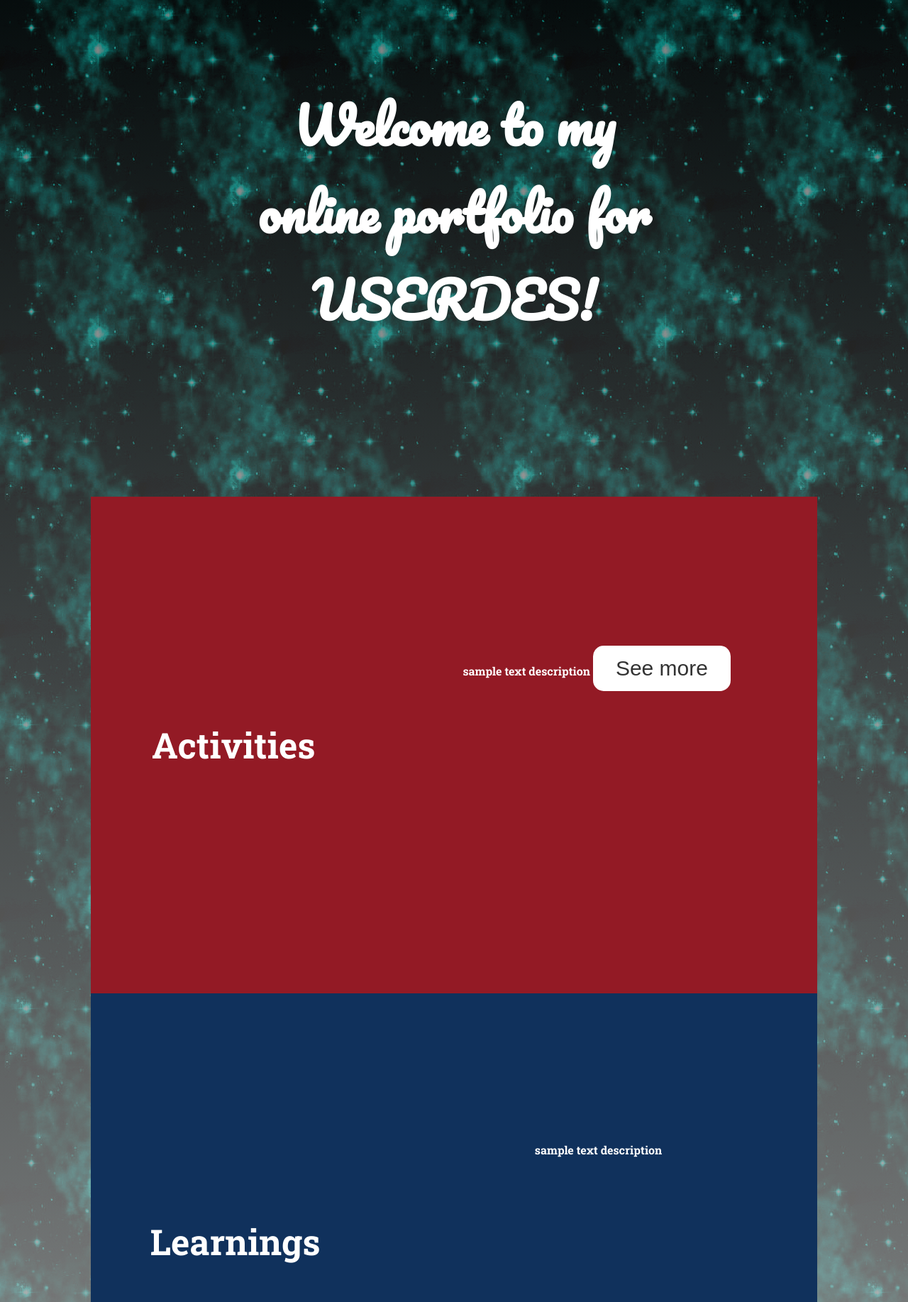
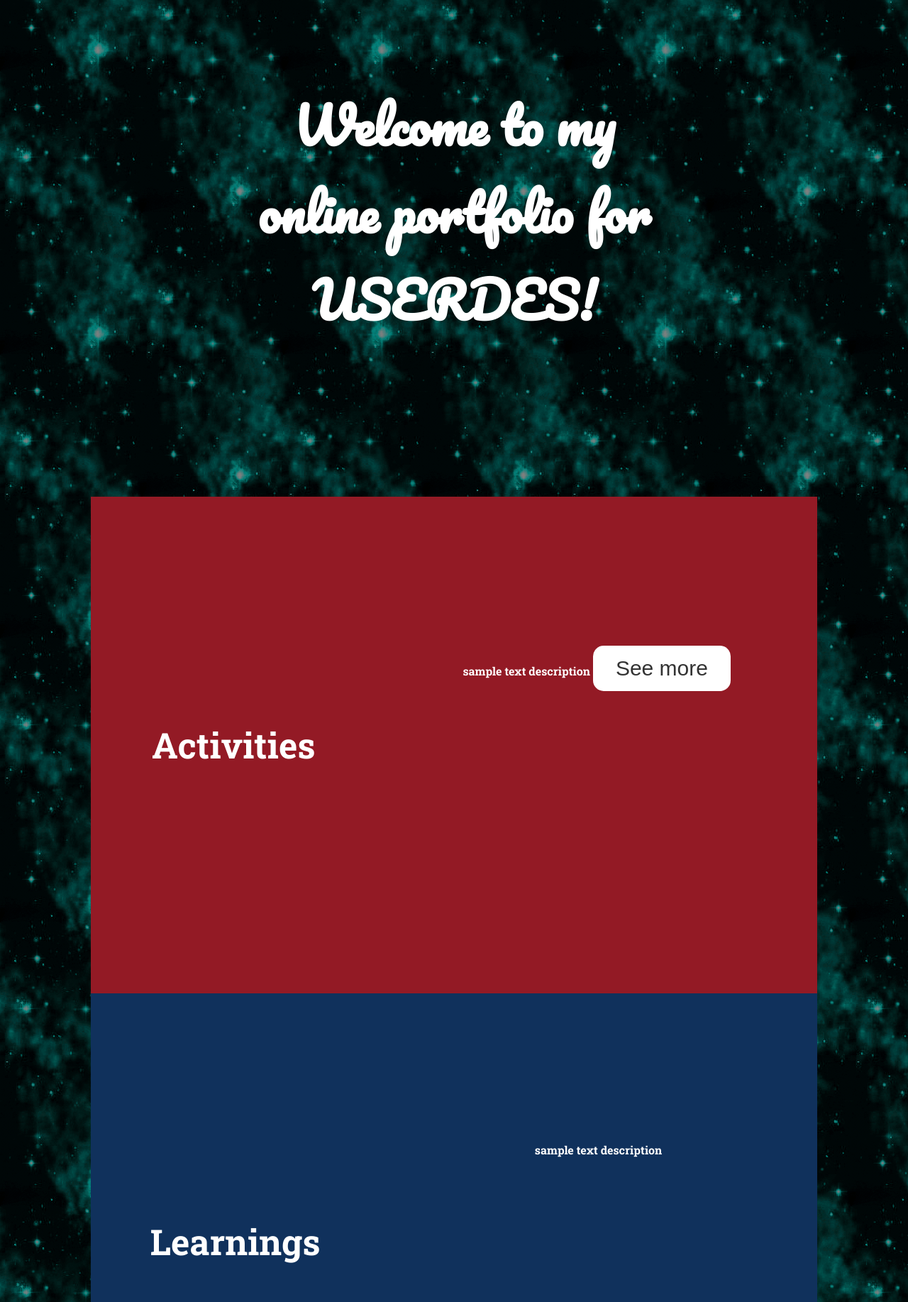
Before and after one commit to DemeterCaubang/drpc-userdes-online-portfolio, a PHP site: page /index.html in a window 1280 px wide. Shown: the part 100-1935 px from the top of the page at 71% size. Run offline with PHP 8.4, Linux system fonts and the light colour scheme.

Commit message:
index  background fix

```diff
--- a/index.css
+++ b/index.css
@@ -174,5 +174,5 @@ button:hover {
 
 html {
 scroll-behavior: smooth;
-background: linear-gradient(rgba(0, 0, 0, 0.5), #d8d8d8), url(images/general/background.gif);
+background: linear-gradient(rgba(0, 0, 0, 0.5), rgba(0, 0, 0, 0.5)), url(images/general/background.gif);
 }
```
